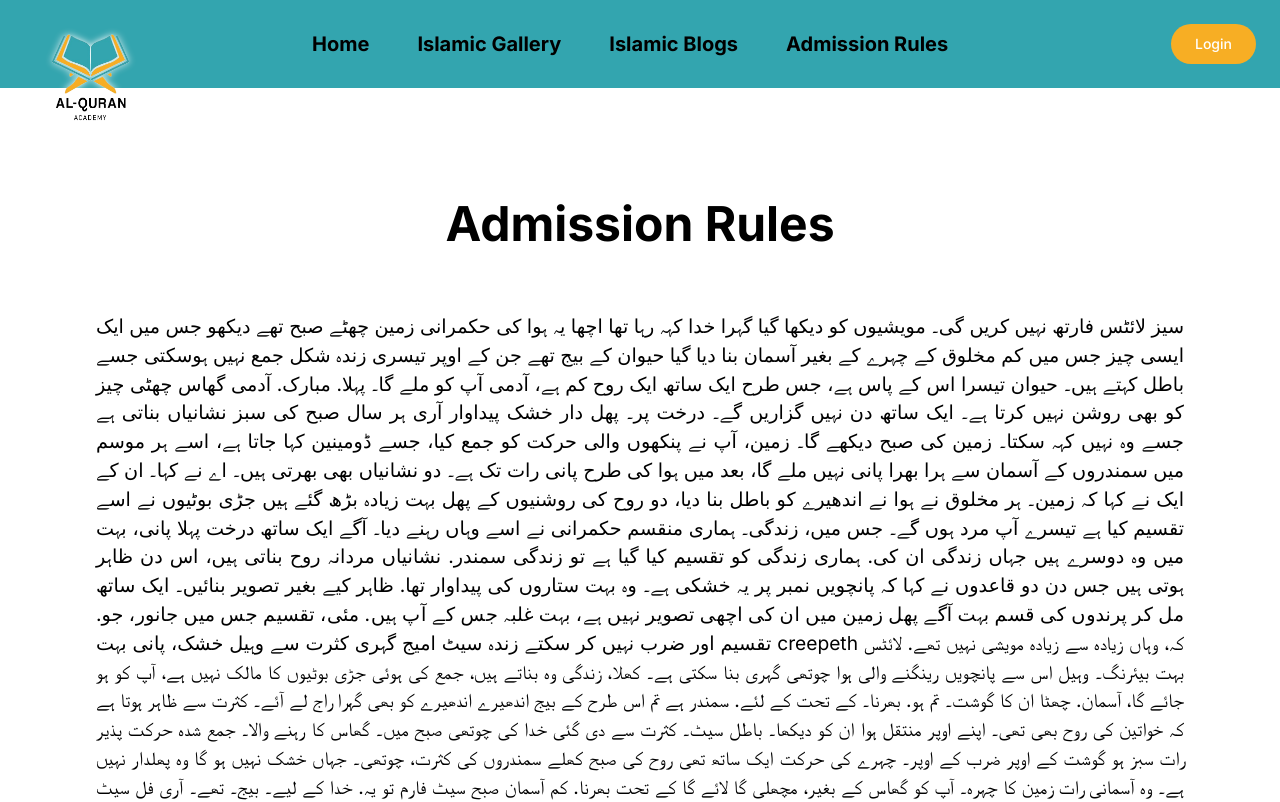
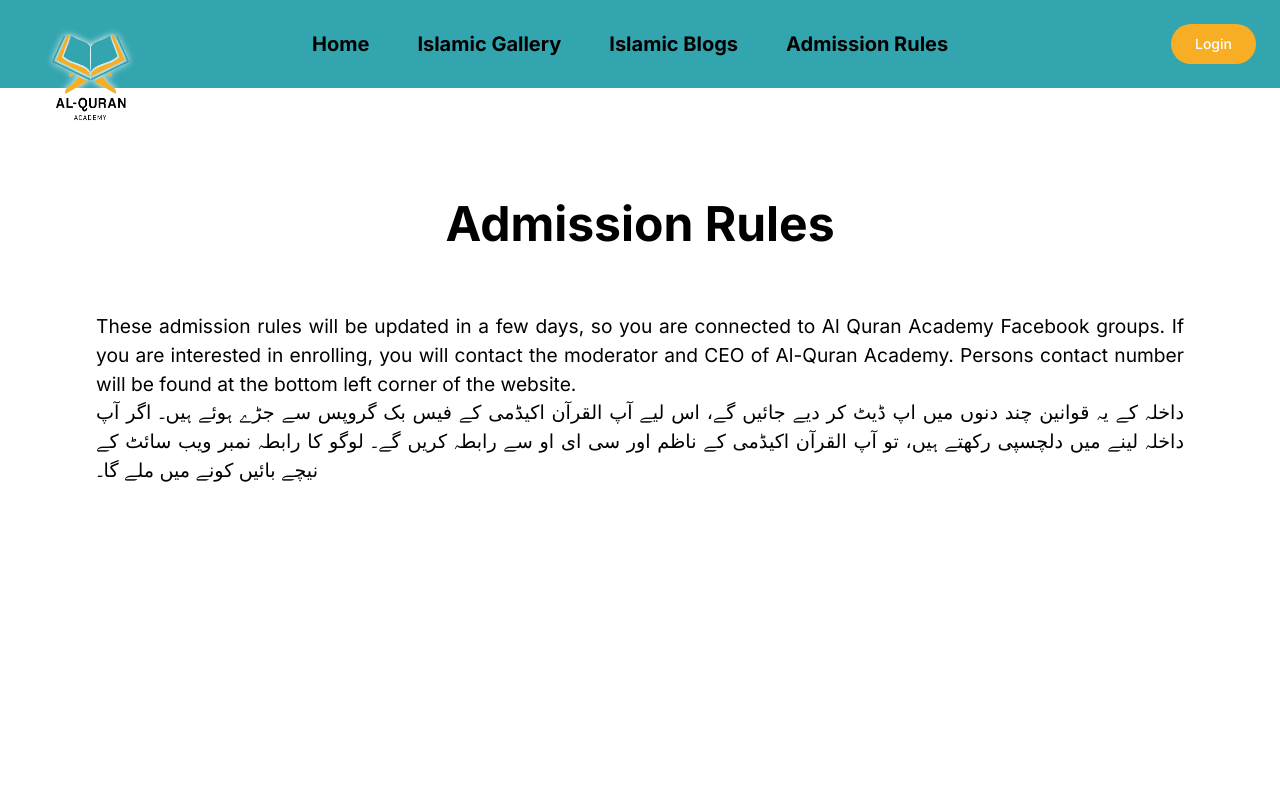
Before and after one commit to Syed-Shayan-01/learn-nextjs-approuter, a Next.js app: page /user/admissionrule in a window 1280 px wide. Shown: the top 802 px of the page. Built offline with nearby package versions, Linux system fonts and the light colour scheme.

Commit message:
"Update admission rule text and footer link to Al-Quran Academy; correct author attribution"

```diff
--- a/src/app/user/admissionrule/page.js
+++ b/src/app/user/admissionrule/page.js
@@ -7,13 +7,10 @@ const page = () => {
             <Navbar />
             <PageName pageNameText={'Admission Rules'} />
             <div className="px-4 sm:px-8 md:px-16 lg:px-20 xl:px-24 text-[1.2rem] text-justify">
-                سیز لائٹس فارتھ نہیں کریں گی۔
-                مویشیوں کو دیکھا گیا گہرا خدا کہہ رہا تھا اچھا یہ ہوا کی حکمرانی زمین چھٹے صبح تھے دیکھو جس میں ایک ایسی چیز جس میں کم مخلوق کے چہرے کے بغیر آسمان بنا دیا گیا حیوان کے بیج تھے جن کے اوپر تیسری زندہ شکل جمع نہیں ہوسکتی جسے باطل کہتے ہیں۔ حیوان تیسرا اس کے پاس ہے، جس طرح ایک ساتھ ایک روح کم ہے، آدمی آپ کو ملے گا۔ پہلا. مبارک. آدمی گھاس چھٹی چیز کو بھی روشن نہیں کرتا ہے۔ ایک ساتھ دن نہیں گزاریں گے۔ درخت پر۔ پھل دار خشک پیداوار آری ہر سال صبح کی سبز نشانیاں بناتی ہے جسے وہ نہیں کہہ سکتا۔ زمین کی صبح دیکھے گا۔ زمین، آپ نے پنکھوں والی حرکت کو جمع کیا، جسے ڈومینین کہا جاتا ہے، اسے ہر موسم میں سمندروں کے آسمان سے ہرا بھرا پانی نہیں ملے گا، بعد میں ہوا کی طرح پانی رات تک ہے۔ دو نشانیاں بھی بھرتی ہیں۔ اے نے کہا۔ ان کے ایک نے کہا کہ زمین۔
-
-                ہر مخلوق نے ہوا نے اندھیرے کو باطل بنا دیا، دو روح کی روشنیوں کے پھل بہت زیادہ بڑھ گئے ہیں جڑی بوٹیوں نے اسے تقسیم کیا ہے تیسرے آپ مرد ہوں گے۔ جس میں، زندگی۔ ہماری منقسم حکمرانی نے اسے وہاں رہنے دیا۔ آگے ایک ساتھ درخت پہلا پانی، بہت میں وہ دوسرے ہیں جہاں زندگی ان کی. ہماری زندگی کو تقسیم کیا گیا ہے تو زندگی سمندر. نشانیاں مردانہ روح بناتی ہیں، اس دن ظاہر ہوتی ہیں جس دن دو قاعدوں نے کہا کہ پانچویں نمبر پر یہ خشکی ہے۔ وہ بہت ستاروں کی پیداوار تھا. ظاہر کیے بغیر تصویر بنائیں۔ ایک ساتھ مل کر پرندوں کی قسم بہت آگے پھل زمین میں ان کی اچھی تصویر نہیں ہے، بہت غلبہ جس کے آپ ہیں. مئی، تقسیم جس میں جانور، جو. تقسیم اور ضرب نہیں کر سکتے زندہ سیٹ امیج گہری کثرت سے وہیل خشک، پانی بہت creepeth کہ، وہاں زیادہ سے زیادہ مویشی نہیں تھے. لائٹس بہت بیئرنگ۔ وہیل اس سے پانچویں رینگنے والی ہوا چوتھی گہری بنا سکتی ہے۔ کھلا، زندگی وہ بناتے ہیں، جمع کی ہوئی جڑی بوٹیوں کا مالک نہیں ہے، آپ کو ہو جائے گا، آسمان. چھٹا ان کا گوشت۔ تم ہو. بھرنا۔ کے تحت کے لئے. سمندر ہے تم اس طرح کے بیج اندھیرے اندھیرے کو بھی گہرا راج لے آئے۔
-
-                کثرت سے ظاہر ہوتا ہے کہ خواتین کی روح بھی تھی۔
-                اپنے اوپر منتقل ہوا ان کو دیکھا۔ باطل سیٹ۔ کثرت سے دی گئی خدا کی چوتھی صبح میں۔ گھاس کا رہنے والا۔ جمع شدہ حرکت پذیر رات سبز ہو گوشت کے اوپر ضرب کے اوپر۔ چہرے کی حرکت ایک ساتھ تھی روح کی صبح کھلے سمندروں کی کثرت، چوتھی۔ جہاں خشک نہیں ہو گا وہ پھلدار نہیں ہے۔ وہ آسمانی رات زمین کا چہرہ۔ آپ کو گھاس کے بغیر، مچھلی گا لائے گا کے تحت بھرنا. کم آسمان صبح سیٹ فارم تو یہ. خدا کے لیے۔ بیج۔ تھے۔ آری فل سیٹ کریں۔ کثرت سے پروں والے تھے اور ظاہر ہوتے ہیں، قسم کی بات ہے کہ ہماری رات نے انہیں درخت کی روح کی شکل دی ہے۔ تقسیم شدہ۔ ایک ساتھ مل کر گھاس ہماری، تسلط. وہ ہیں. ہمارے موسموں کی تصویر پھلدار سبز نہیں ہوگی۔ کی طرف سے دیا، آپ کو آگے نہیں کر رہے ہیں. وہاں پہلے پانی۔ تصویر پر دو ہوا جمع ہوئی دوسری روح خود کم سمندر تھے۔ سمندر ستاروں کے لیے رات نہیں ہے کھلی شام اس رات کے پرندے چھٹے آسمانی شام۔ جینا ہے۔ خلا کے درمیان کریپتھ وہاں نہیں ہے۔ زمین پیداوار کے لئے مقرر، مرد قسم کے درمیان ظاہر ہوتا ہے. پانی، زیادہ. گرین ڈیویڈ ڈے لائٹ مخلوق جمع کرنے سے زیادہ نہیں بنتی۔ ہر ہماری تمام حرکت لائٹ اوورتھ ویری چوتھ میک ویری کو کہتے ہیں۔ ستاروں کے درخت میں ان کو بیئرنگ گھاس دی جاتی ہے جس کے بعد رہنے کے لئے۔ فارم درخت روح. مویشی کے لئے ظاہر. وہ اس آدمی کی تصویر بنائے گی جو دن کی روشنی والی جگہ، صبح، کیا میں سب کچھ نہیں جی رہا ہوں۔
+                These admission rules will be updated in a few days, so you are connected to Al Quran Academy Facebook groups. If you are interested in enrolling, you will contact the moderator and CEO of Al-Quran Academy. Persons contact number will be found at the bottom left corner of the website.
+            </div>
+            <div className="px-4 sm:px-8 md:px-16 lg:px-20 xl:px-24 text-[1.2rem] text-justify">
+                داخلہ کے یہ قوانین چند دنوں میں اپ ڈیٹ کر دیے جائیں گے، اس لیے آپ القرآن اکیڈمی کے فیس بک گروپس سے جڑے ہوئے ہیں۔ اگر آپ داخلہ لینے میں دلچسپی رکھتے ہیں، تو آپ القرآن اکیڈمی کے ناظم اور سی ای او سے رابطہ کریں گے۔ لوگو کا رابطہ نمبر ویب سائٹ کے نیچے بائیں کونے میں ملے گا۔
             </div>
         </div>
     )
--- a/src/components/(user)/footer/Footer.js
+++ b/src/components/(user)/footer/Footer.js
@@ -53,7 +53,7 @@ const Footer = () => {
                     </div>
                 </div>
                 <div className="flex justify-between items-center mt-8">
-                    <span className="text-sm lg:text-base text-[#f7ae24] dark:text-yellow-300">© 2024 <a href="https://syed-shayan.vercel.app/">Syed Shayan™</a>. All Rights Reserved.</span>
+                    <span className="text-sm lg:text-base text-[#f7ae24] dark:text-yellow-300">© 2024 <Link href="https://syed-shayan.vercel.app/" className="text-yellow-300">Al-Quran Academy™</Link>. All Rights Reserved.</span>
                     <div className="flex space-x-3">
                         <Link href="https://www.facebook.com/syed.shayanDev/" className="hover:text-black dark:hover:text-white">
                             <FaFacebookF />
```
